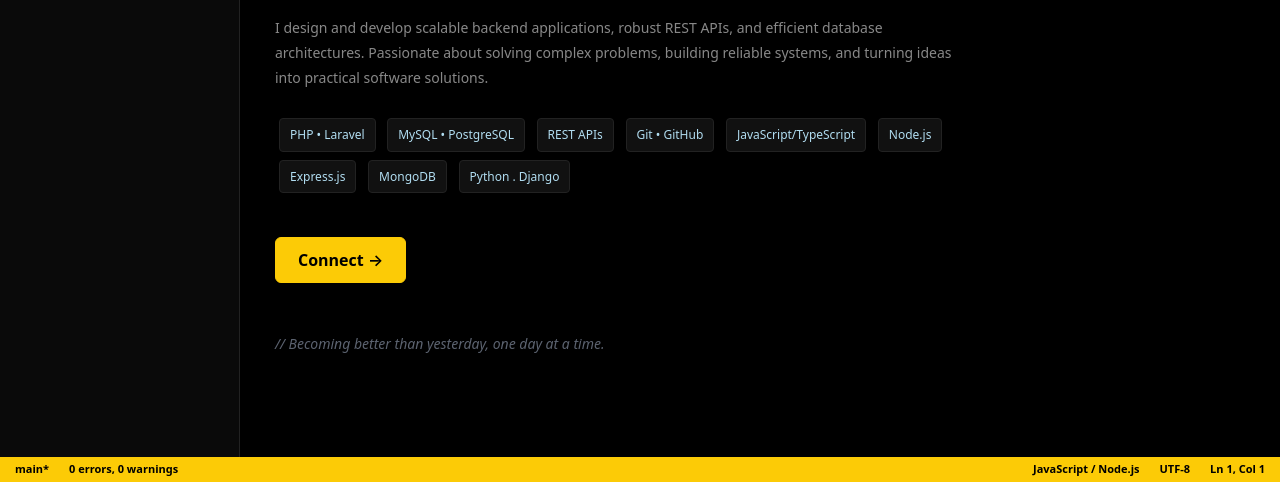
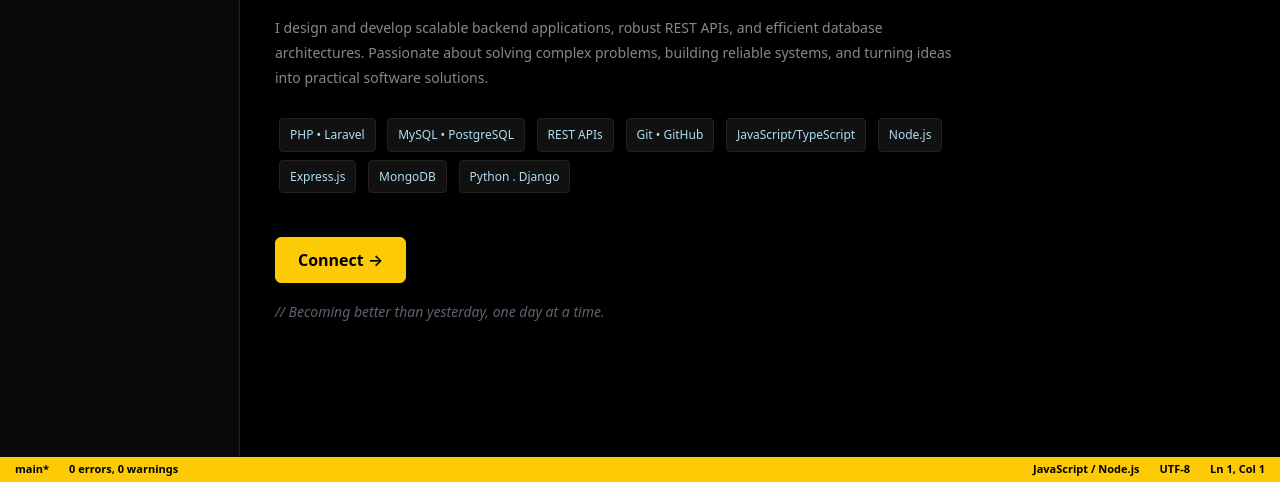
Before and after one commit to amal-ns-dev/my-website, a plain HTML site: page index.html in a window 1280 px wide. Shown: the part 318-800 px from the top of the page. Drawn offline with Linux system fonts and the light colour scheme.

```diff
--- a/index.html
+++ b/index.html
@@ -112,7 +112,7 @@
                     <button class="btn btn-yellow mt-3" onclick="switchTab('contact')">
                         Connect →
                     </button>
-                    <p class="code-comment mt-5">
+                    <p class="code-comment mt-3">
                         // Becoming better than yesterday, one day at a time.
                     </p>
                 </div>
```
